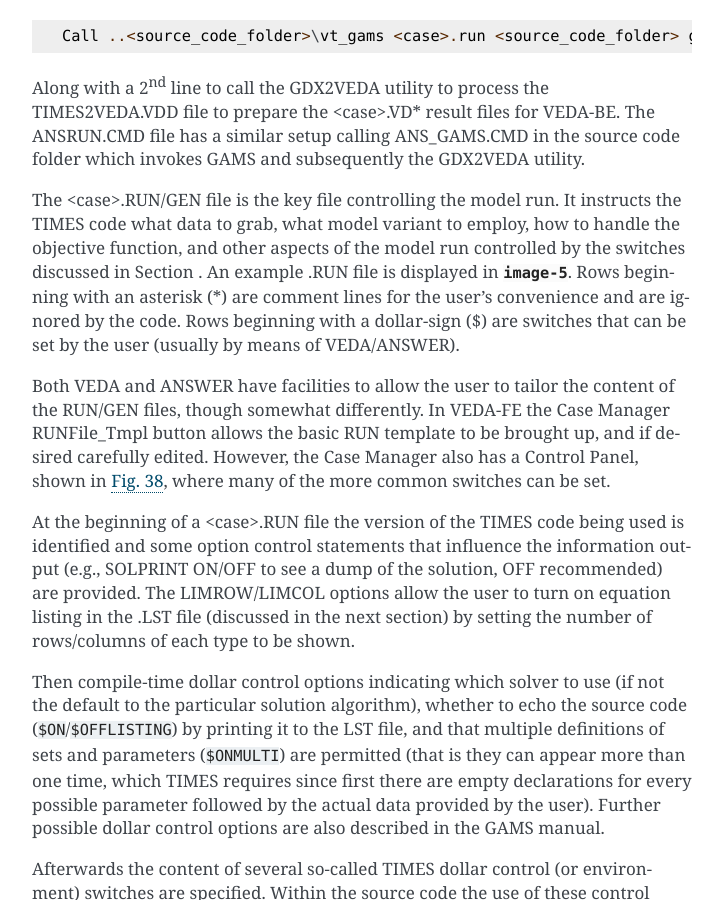
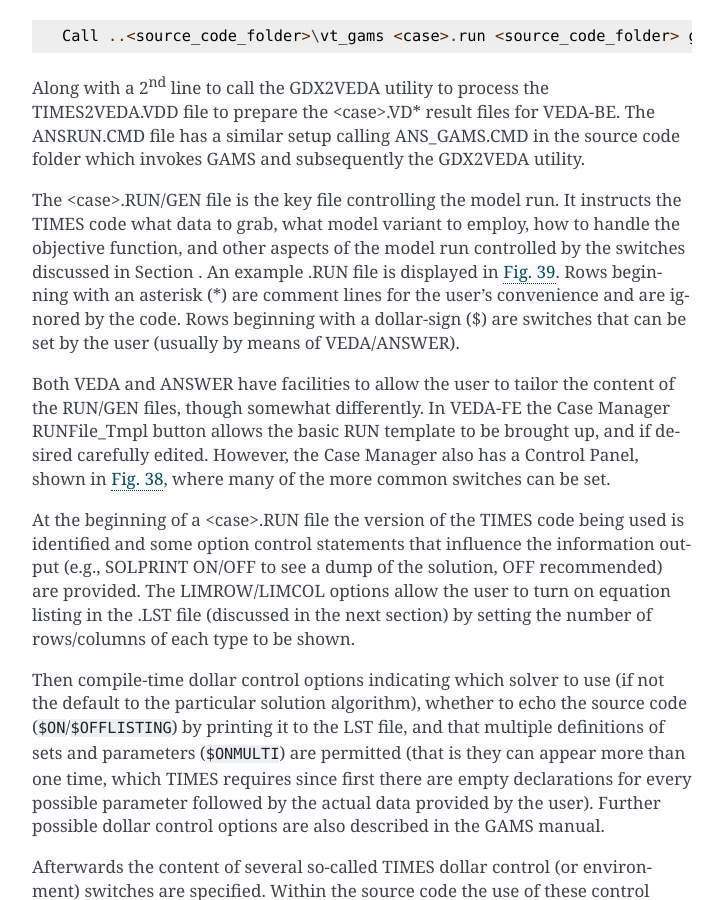
Before and after one commit to experimentarium/times, a Sphinx documentation site: the page built from docs/part-3/02-model-run.md, in a window 1280 px wide and 900 px high, scrolled down 8317 px. Shown: the whole window, without its empty margins (388-1111 px from the left). Built offline with Sphinx 7.4.7, drawn with Linux system fonts in a browser that asks for light colours.

Commit message:
Update 02-model-run.md

```diff
--- a/docs/part-3/02-model-run.md
+++ b/docs/part-3/02-model-run.md
@@ -181,7 +181,7 @@ Call ..<source_code_folder>\vt_gams <case>.run <source_code_folder> gamssave\<ca
 
 Along with a 2<sup>nd</sup> line to call the GDX2VEDA utility to process the TIMES2VEDA.VDD file to prepare the \<case\>.VD\* result files for VEDA-BE. The ANSRUN.CMD file has a similar setup calling ANS_GAMS.CMD in the source code folder which invokes GAMS and subsequently the GDX2VEDA utility.
 
-The \<case\>.RUN/GEN file is the key file controlling the model run. It instructs the TIMES code what data to grab, what model variant to employ, how to handle the objective function, and other aspects of the model run controlled by the switches discussed in Section . An example .RUN file is displayed in {numref}`image-5`. Rows beginning with an asterisk (\*) are comment lines for the user\'s convenience and are ignored by the code. Rows beginning with a dollar-sign (\$) are switches that can be set by the user (usually by means of VEDA/ANSWER).
+The \<case\>.RUN/GEN file is the key file controlling the model run. It instructs the TIMES code what data to grab, what model variant to employ, how to handle the objective function, and other aspects of the model run controlled by the switches discussed in Section . An example .RUN file is displayed in {numref}`example-veda-fe-times`. Rows beginning with an asterisk (\*) are comment lines for the user\'s convenience and are ignored by the code. Rows beginning with a dollar-sign (\$) are switches that can be set by the user (usually by means of VEDA/ANSWER).
 
 Both VEDA and ANSWER have facilities to allow the user to tailor the content of the RUN/GEN files, though somewhat differently. In VEDA-FE the Case Manager RUNFile_Tmpl button allows the basic RUN template to be brought up, and if desired carefully edited. However, the Case Manager also has a Control Panel, shown in {numref}`case-manager-control-form`, where many of the more common switches can be set.
 
```
